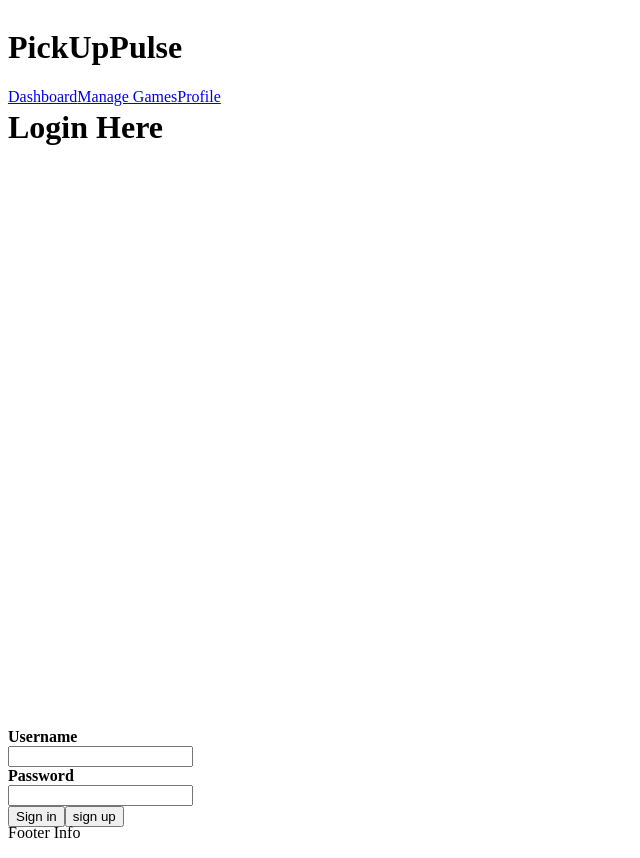
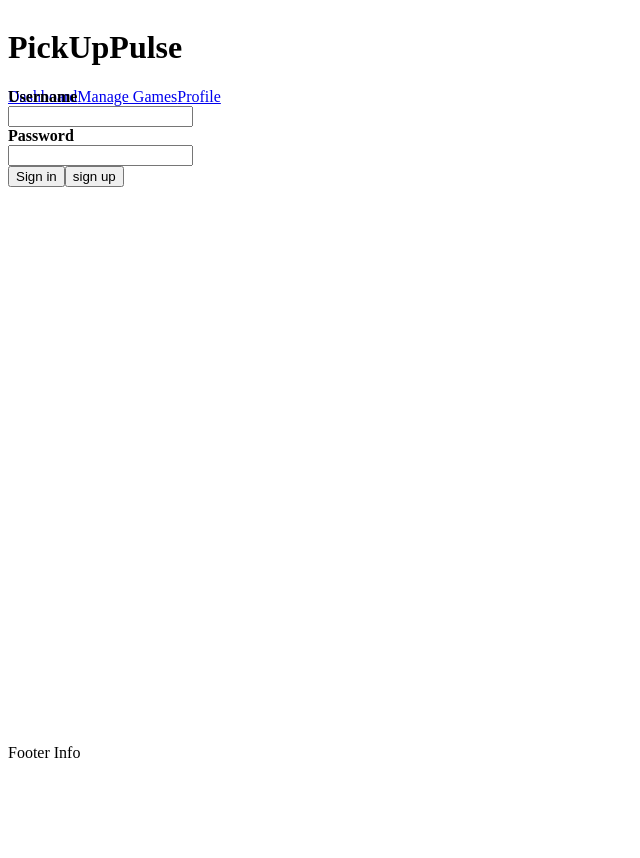
Before and after one commit to scooby-gang-12/PickUpPulse, a React app: page / in a window 1280 px wide. Shown: the whole page, without its empty margins (0-640 px from the left). After the commit the page ends 816 px from the top, so only its background shows below. Built offline with nearby package versions, Linux system fonts and the light colour scheme.

Commit message:
merging dev

```diff
--- a/client/components/userLogin.js
+++ b/client/components/userLogin.js
@@ -28,7 +28,7 @@ const UserLogin = () => {
 
 return (
   <>
-<h1>Login Here</h1>
+{/* <h1>Login Here</h1> */}
 <form onSubmit={handlelogin}>
   <label htmlFor='username'><strong>Username</strong></label><br></br>
   <input ref={usernameRef} type='text'></input><br></br>
```
